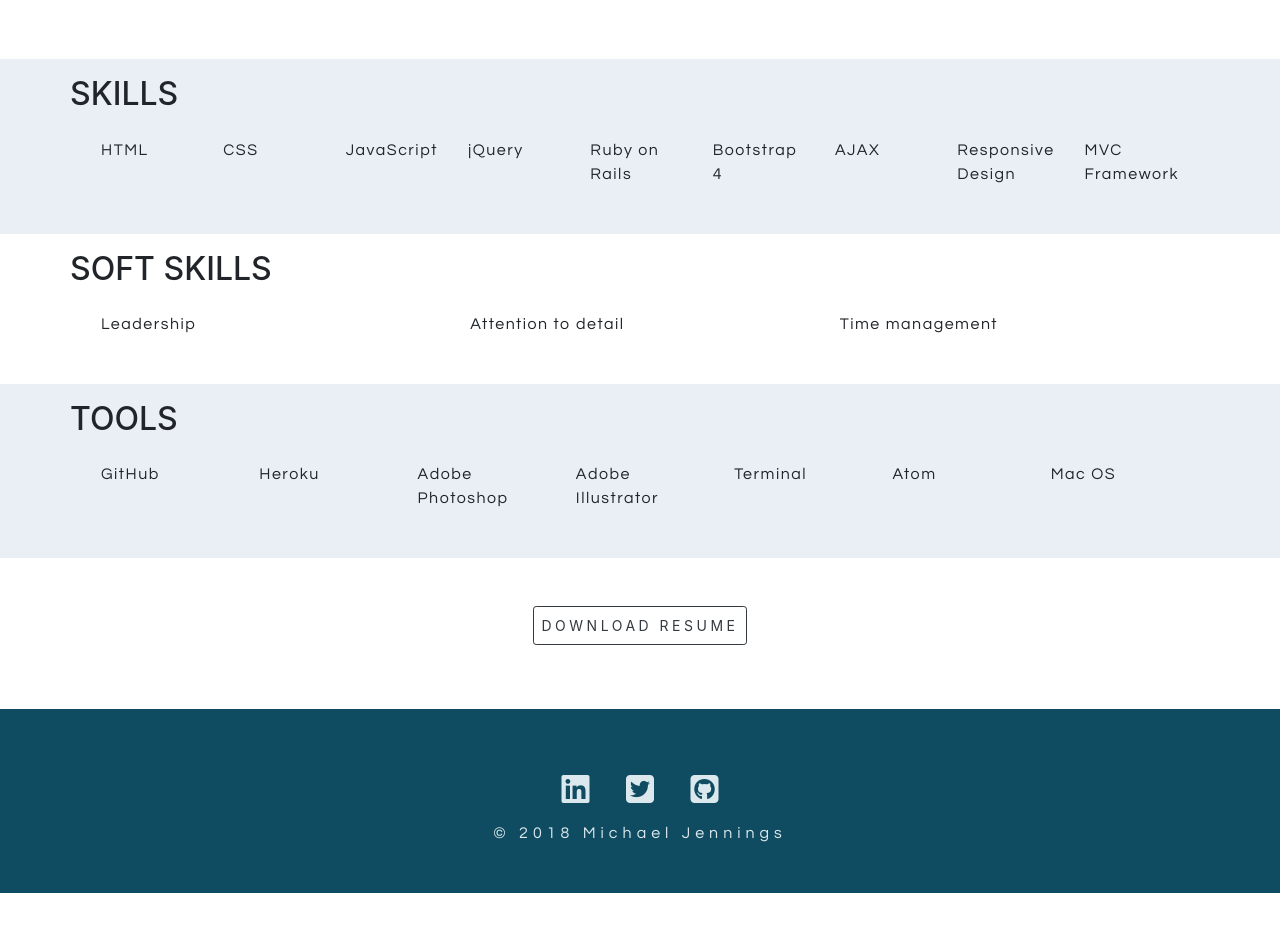
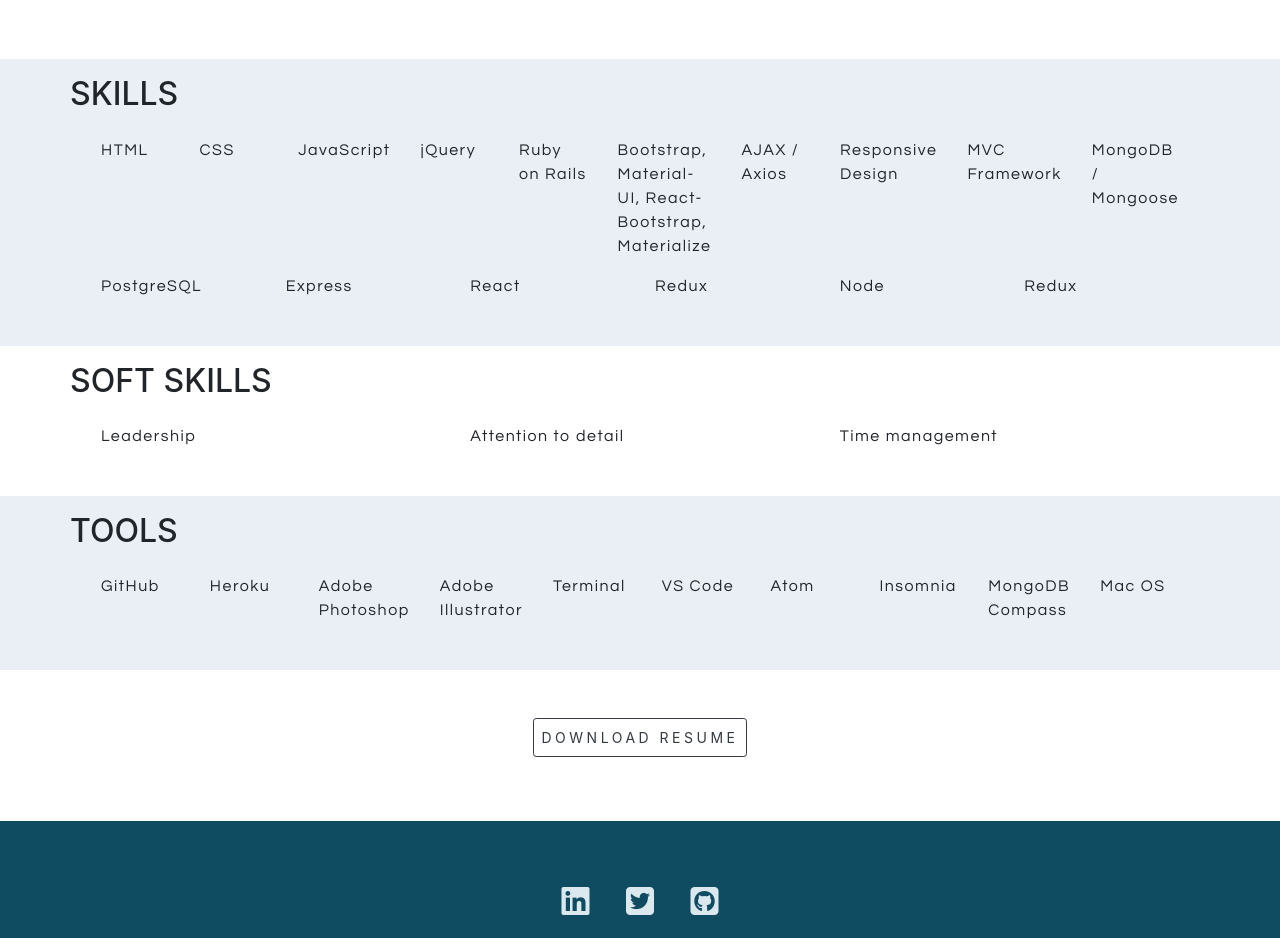
Before and after one commit to MiggyMike/miggymike.github.io, a plain HTML site: page about.html in a window 1280 px wide. Shown: the part 1960-2898 px from the top of the page. Before the commit the page ends 2853 px from the top, so only its background shows below. Drawn offline with nearby package versions, Linux system fonts and the light colour scheme.

Commit message:
updates to skill/tools sections

```diff
--- a/about.html
+++ b/about.html
@@ -121,16 +121,37 @@
             <p>Ruby on Rails</p>
           </div>
           <div class="col-sm-3 col-md">
-            <p>Bootstrap 4</p>
+            <p>Bootstrap, Material-UI, React-Bootstrap, Materialize</p>
           </div>
           <div class="col-sm-3 col-md">
-            <p>AJAX</p>
+            <p>AJAX / Axios</p>
           </div>
           <div class="col-sm-3 col-md">
             <p>Responsive Design</p>
           </div>
           <div class="col-sm-3 col-md">
             <p>MVC Framework</p>
+          </div>
+          <div class="col-sm-3 col-md">
+            <p>MongoDB / Mongoose</p>
+          </div>
+          <div class="col-sm-3 col-md">
+            <p>PostgreSQL</p>
+          </div>
+          <div class="col-sm-3 col-md">
+            <p>Express</p>
+          </div>
+          <div class="col-sm-3 col-md">
+            <p>React</p>
+          </div>
+          <div class="col-sm-3 col-md">
+            <p>Redux</p>
+          </div>
+          <div class="col-sm-3 col-md">
+            <p>Node</p>
+          </div>
+          <div class="col-sm-3 col-md">
+            <p>Redux</p>
           </div>
         </div>
       </div>
@@ -185,7 +206,16 @@
             <p>Terminal</p>
           </div>
           <div class="col-sm-3 col-md">
+            <p>VS Code</p>
+          </div>
+          <div class="col-sm-3 col-md">
             <p>Atom</p>
+          </div>
+          <div class="col-sm-3 col-md">
+            <p>Insomnia</p>
+          </div>
+          <div class="col-sm-3 col-md">
+            <p>MongoDB Compass</p>
           </div>
           <div class="col-sm-3 col-md">
             <p>Mac OS</p>
```
